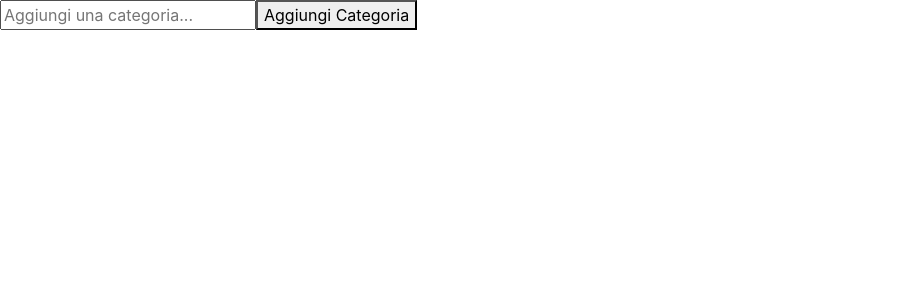
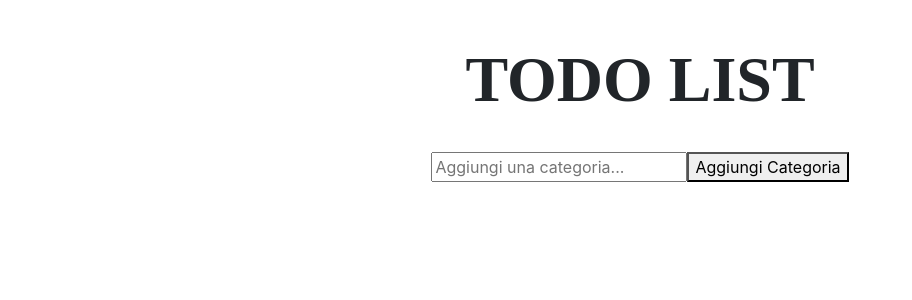
Before and after one commit to giorgioGTelian/todoapp, a React (Create React App) app: page / in a window 1280 px wide. Shown: the top 300 px of the page, without its empty margins (0-912 px from the left). Built offline with nearby package versions, Linux system fonts and the light colour scheme; a small style sheet from the web is missing.

Commit message:
starting to customize the app

```diff
--- a/public/index.html
+++ b/public/index.html
@@ -25,7 +25,7 @@
       Learn how to configure a non-root public URL by running `npm run build`.
     -->
     <link href="https://cdn.jsdelivr.net/npm/bootstrap@5.3.2/dist/css/bootstrap.min.css" rel="stylesheet" integrity="sha384-rbsA1V4KK2JyB7YI4eDZZs5f2651ZpZQH4gQ31mzIhQfBs/3nvqUw5QFW6lQ2" crossorigin="anonymous">
-    <title>React App</title>
+    <title>Todo App</title>
   </head>
   <body>
     <noscript>You need to enable JavaScript to run this app.</noscript>
--- a/src/App.css
+++ b/src/App.css
@@ -1,4 +1,4 @@
-.App {
+.main_content {
   text-align: center;
 }
 
--- a/src/App.js
+++ b/src/App.js
@@ -1,5 +1,6 @@
 import React, { useState, useEffect } from 'react';
 import Category from './components/Category';
+import PageTitle from './components/PageTitle';
 import './App.css';
 
 const App = () => {
@@ -53,7 +54,9 @@ const App = () => {
   };
 
   return (
-  <div className="app">
+    <>
+  <PageTitle>TODO List</PageTitle>
+  <div className="main_content">
   {categories.map((category) => (
     <Category key={category.id} category={category} tasks={category.tasks} addTask={addTask} deleteTask={deleteTask} deleteCategory={deleteCategory} />
   ))}
@@ -65,6 +68,7 @@ const App = () => {
   />
   <button onClick={addCategory}>Aggiungi Categoria</button>
   </div>
+  </>
   );
 };
 
--- /dev/null
+++ b/src/Style/modules/title.module.css
@@ -0,0 +1,13 @@
+.title {
+	display: inline-block;
+	width: 100%;
+	font-family: 'Poppins';
+	font-size: 4rem;
+	font-weight: 700;
+	text-transform: uppercase;
+	text-align: center;
+	margin: 0 auto;
+	margin-top: 2rem;
+	margin-bottom: 1.5rem;
+	color: var(--black-1);
+}
--- a/src/components/Category.js
+++ b/src/components/Category.js
@@ -1,6 +1,6 @@
 import React, { useState } from 'react';
 import Task from './Task';
-import { Toast, Button } from 'react-bootstrap';
+import Toast from 'react-bootstrap/Toast';
 
 const Category = ({ category, tasks, addTask, deleteTask, deleteCategory }) => {
     const [newTaskTitle, setNewTaskTitle] = useState('');
@@ -18,6 +18,7 @@ const Category = ({ category, tasks, addTask, deleteTask, deleteCategory }) => {
     return (
     <div className="category">
     <h2>{category.title}</h2>
+    <button onClick={() => deleteCategory(category.id)}>Elimina Categoria</button>
     {tasks && tasks.length > 0 && tasks.map((task) => (
         <Task key={task.id} task={task} deleteTask={deleteTask} categoryId={category.id} />
     ))}
@@ -28,6 +29,7 @@ const Category = ({ category, tasks, addTask, deleteTask, deleteCategory }) => {
         onChange={(e) => setNewTaskTitle(e.target.value)}
     />
     <button onClick={handleAddTask}>Aggiungi Compito</button>
+
     {showToast &&
     <Toast onClose={() => setShowToast(false)} show={showToast} delay={3000} autohide>
         <Toast.Header>
@@ -36,7 +38,7 @@ const Category = ({ category, tasks, addTask, deleteTask, deleteCategory }) => {
         <Toast.Body>Campi nulli non accetti</Toast.Body>
     </Toast>
     }
-    {tasks && tasks.length > 0 && <button onClick={() => deleteCategory(category.id)}>Cancella Categoria</button>}
+    {tasks && tasks.length === 0 && <p>Non ci sono compiti</p>}
     </div>
     );
 };
--- /dev/null
+++ b/src/components/PageTitle.js
@@ -0,0 +1,12 @@
+import React from 'react';
+import styles from '../Style/modules/title.module.css';
+
+function PageTitle({ children, ...rest }) {
+    return (
+    <p className={styles.title} {...rest}>
+        {children}
+    </p>
+    );
+}
+
+export default PageTitle;
```
Also changed, not shown: src/Style/Global.css (added), 1 other file (tests, documents, lock files or other folders).
